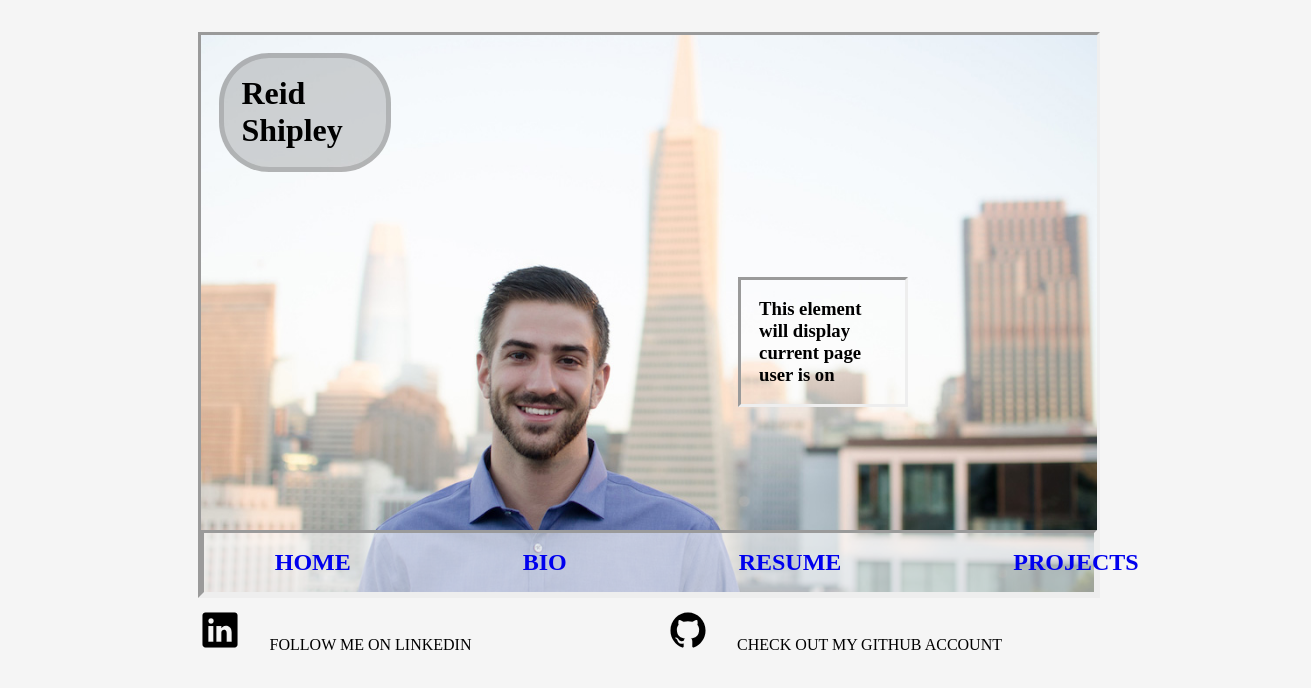
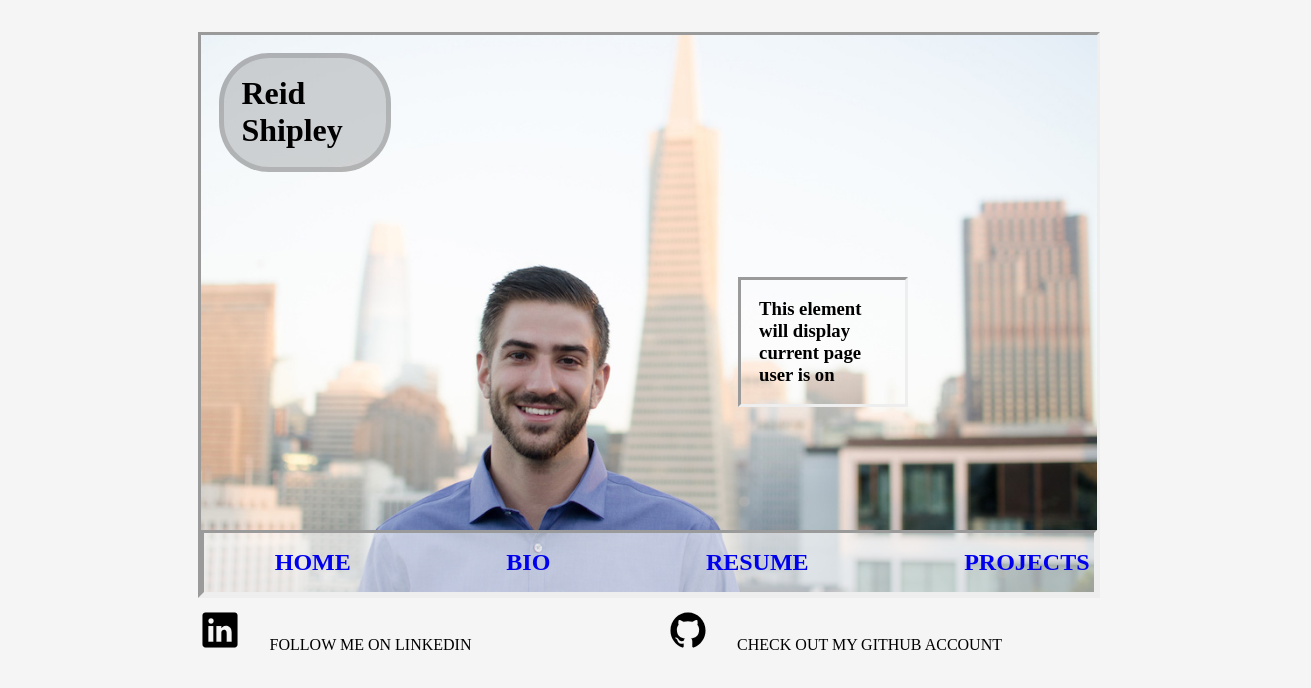
Before and after one commit to billiam95/Project_Portfolio, a plain HTML site: page Personal_website/Home.html in a window 1280 px wide. Shown: the whole page, 1311 px wide, since content can reach past the window. Drawn offline with nearby package versions, Linux system fonts and the light colour scheme.

Commit message:
some resizing for smaller screens

```diff
--- a/Personal_website/style.css
+++ b/Personal_website/style.css
@@ -67,7 +67,7 @@ border-style: inset;
 }
 
 a#navlink {
-  padding-right: 21%;
+  padding-right: 19%;
   text-decoration: none;
   font-size: 1.5em;
   font-weight: bold;
```
